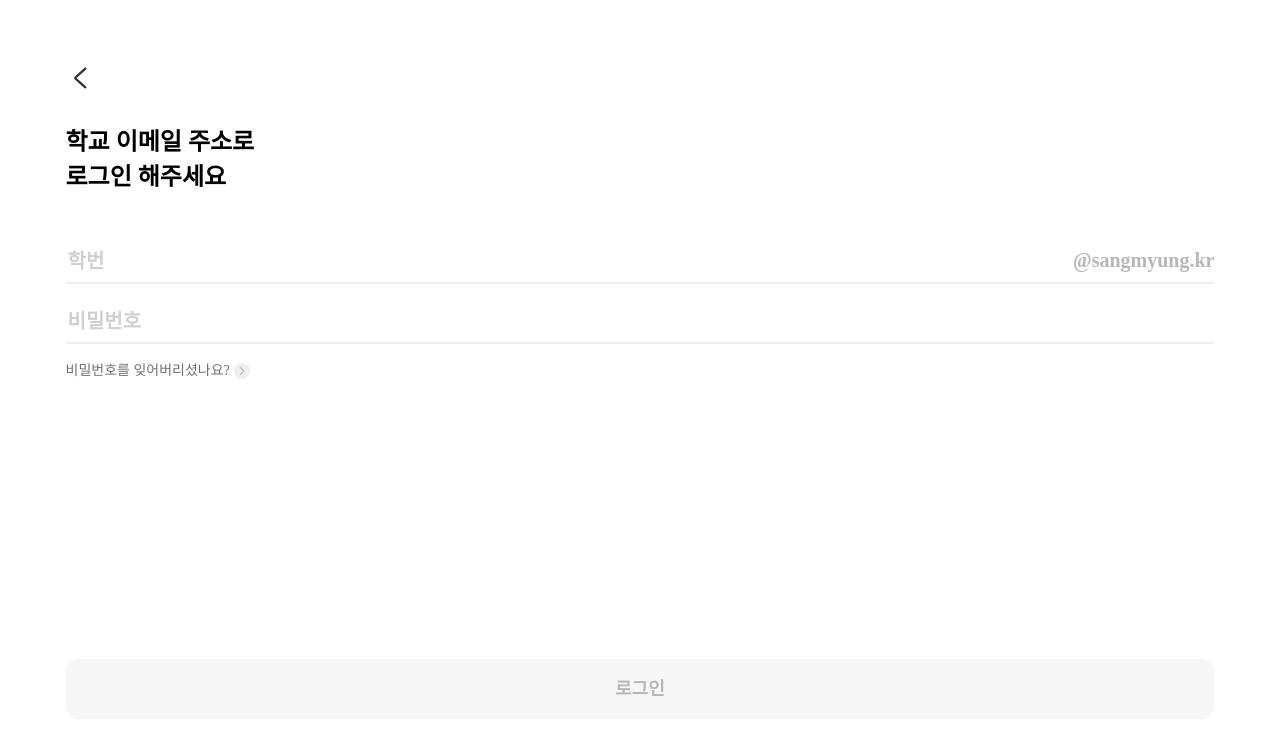
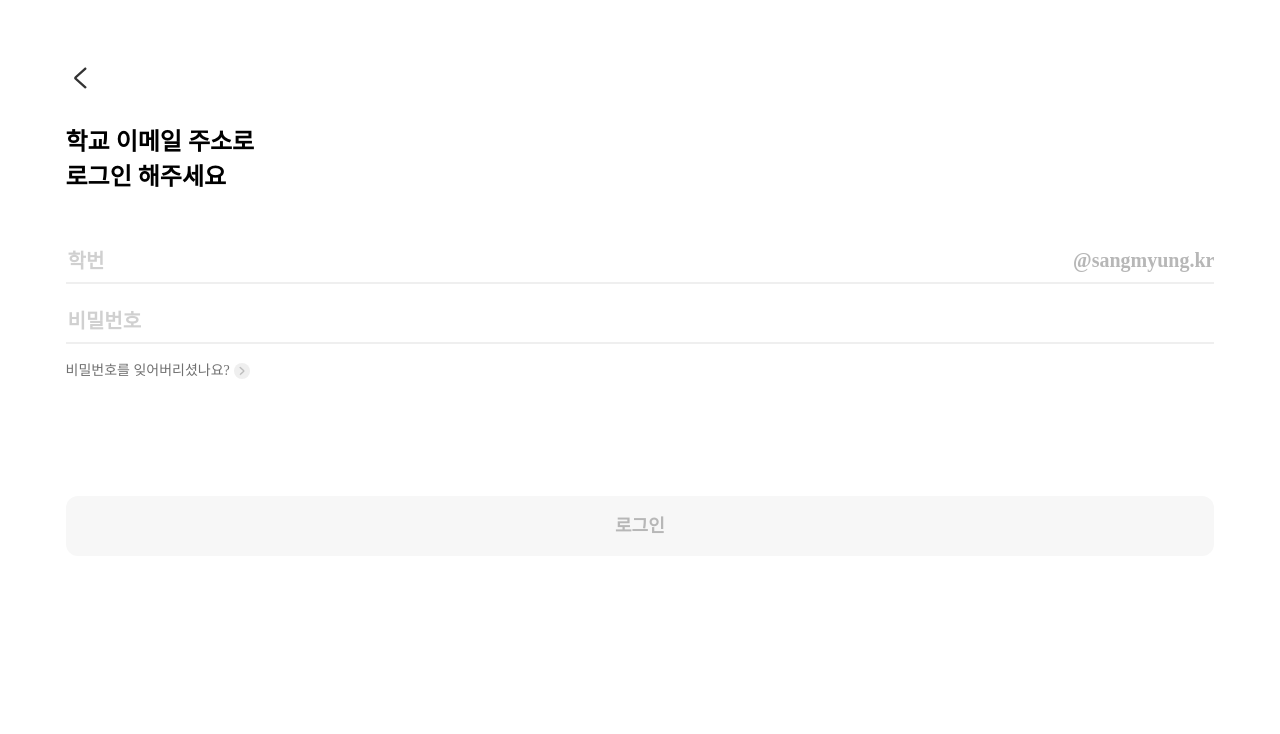
Before and after one commit to G-E-E-K-S/GEEKS-FE, a React (Create React App) app: page /login in a window 1280 px wide. Shown: the top 734 px of the page. Built offline with nearby package versions, Linux system fonts and the light colour scheme; no server answers.

Commit message:
[AXIOS] ADD Login

```diff
--- a/src/components/Common/ErrorPopup.js
+++ b/src/components/Common/ErrorPopup.js
@@ -11,12 +11,12 @@ const ErrorIcon = styled.img`
   margin-right: 8px;
 `;
 const PopupBox = styled.div`
-  width: calc(100% - 12.25vw);
+  width: 89.74vw;
   height: 60px;
   display: flex;
   justify-content: center;
   align-items: center;
-  position: fixed;
+  position: absolute;
   bottom: ${(props) => props.bottom};
   top: ${(props) => props.top};
   border-radius: 12px;
--- a/src/pages/Join/Login.js
+++ b/src/pages/Join/Login.js
@@ -5,8 +5,8 @@ import { useNavigate } from "react-router-dom";
 import styled from "styled-components";
 import * as c from "../../components/Common/CommonStyle";
 import Header from "../../components/Join/Header";
-import JoinButton from "../../components/Join/JoinButton";
 import MainText from "../../components/Join/MainText";
+import ErrorPopup from "../../components/Common/ErrorPopup";
 import ForgetPwdImg from "../../assets/img/Join/forgetPwd.svg";
 
 const InputInfos = styled.div`
@@ -14,8 +14,7 @@ const InputInfos = styled.div`
   margin-top: ${(props) => (props.isPwd ? "0" : "6.27vh")};
   margin-bottom: 18px;
   padding: 7px 0px 8px 0px;
-  border-bottom: 2px solid
-    ${(props) => (props.isSelected ? "#ECAA00" : "#EFEFEF")};
+  border-bottom: 2px solid ${(props) => (props.isSelected)};
   color: #c4c7c7;
   font-size: 1.5rem;
   font-weight: 600;
@@ -46,10 +45,29 @@ const ForgetPwdTxt = styled.div`
   line-height: 18px;
   margin-right: 4px;
 `;
+const JoinButton = styled.div`
+  display: flex;
+  justify-content: center;
+  align-items: center;
+  position: fixed;
+  bottom: 30.45vh;
+  width: 89.74vw;
+  height: 60px;
+  background-color: ${(props) => (props.isNextPage ? '#FFC700' : '#F7F7F7')};
+  border-radius: 12px;
+
+  color: ${(props)=> (props.isNextPage ? '#333' : '#B7B7B7')};
+  text-align: center;
+  font-size: 1.125rem;
+  font-weight: 600;
+  line-height: 24px;
+  cursor: pointer;
+`;
 const InputEmail = () => {
-  const [isEmailSelected, setIsEmailSelected] = useState(false);
-  const [isPwdSelected, setIsPwdSelected] = useState(false);
+  const [isEmailSelected, setIsEmailSelected] = useState('false');
+  const [isPwdSelected, setIsPwdSelected] = useState('false');
   const [isNextPage, setIsNextPage] = useState(false);
+  const [isErrorPopup, setIsErrorPopUp] = useState(false);
   const emailVal = useRef();
   const passwordVal = useRef();
   const navigate = useNavigate();
@@ -62,55 +80,58 @@ const InputEmail = () => {
 
   //axios
   const handleEmail = () => {
-    async function fetchEmailPage() {
+    async function fetchLogin() {
       try {
-         // allow cookies
-        const res = await API.get(
-          "/mail/send?email=" +
-            emailVal.current.value +
-            "@sangmyung.kr"
-        );
-        res.data == "duplicate" ? alert("중복") : navigate("/inputcode");
+        const res = await API.post("/login/login", {
+          email: emailVal.current.value +"@sangmyung.kr",
+          password: passwordVal.current.value,
+        });
+        if(res.data === 'success') navigate('/home');
+        else{
+          setIsPwdSelected('error');
+          setIsEmailSelected('error');
+          setIsErrorPopUp(true);
+        }
       } catch (error) {
         console.error(error);
       }
     }
-    fetchEmailPage();
+    fetchLogin();
   };
   return (
     <c.Totalframe>
       <c.ScreenComponent>
         <Header />
         <MainText maintitle={`학교 이메일 주소로\n로그인 해주세요`} />
-        <InputInfos isSelected={isEmailSelected}>
+        <InputInfos isSelected={isEmailSelected === 'error' ? '#CB3D0B' : isEmailSelected === 'false' ? '#EFEFEF' : '#ECAA00'}>
           <Input
             maxLength={9}
             placeholder="학번"
-            onFocus={() => setIsEmailSelected(true)}
-            onBlur={() => setIsEmailSelected(false)}
+            onFocus={() => setIsEmailSelected('true')}
+            onBlur={() => setIsEmailSelected('false')}
             ref={emailVal}
             onChange={() => handleEmailVal()}
           />
           <Univ>@sangmyung.kr</Univ>
         </InputInfos>
-        <InputInfos isSelected={isPwdSelected} isPwd={true}>
+        <InputInfos isSelected={isPwdSelected === 'error' ? '#CB3D0B' : isPwdSelected === 'false' ? '#EFEFEF' : '#ECAA00'} isPwd={true}>
           <Input
+            type="password"
             placeholder="비밀번호"
-            onFocus={() => setIsPwdSelected(true)}
-            onBlur={() => setIsPwdSelected(false)}
+            onFocus={() => setIsPwdSelected('true')}
+            onBlur={() => setIsPwdSelected('false')}
             ref={passwordVal}
             onChange={() => handleEmailVal()}
           />
         </InputInfos>
-        <JoinButton
-          btnName={"로그인"}
-          handleClick={() => handleEmail()}
-          isNextPage={isNextPage}
-        />
         <c.Flex>
           <ForgetPwdTxt>{`비밀번호를 잊어버리셨나요?`}</ForgetPwdTxt>
           <img src={ForgetPwdImg}></img>
         </c.Flex>
+        <JoinButton
+          onClick={() => handleEmail()}
+          isNextPage={isNextPage}>{`로그인`}</JoinButton>
+        {isErrorPopup&&<ErrorPopup message={`위 이메일로 가입된 정보가 없어요`} bottom={`38.98vh`} setShowPopup={setIsErrorPopUp}/>}
       </c.ScreenComponent>
     </c.Totalframe>
   );
```
